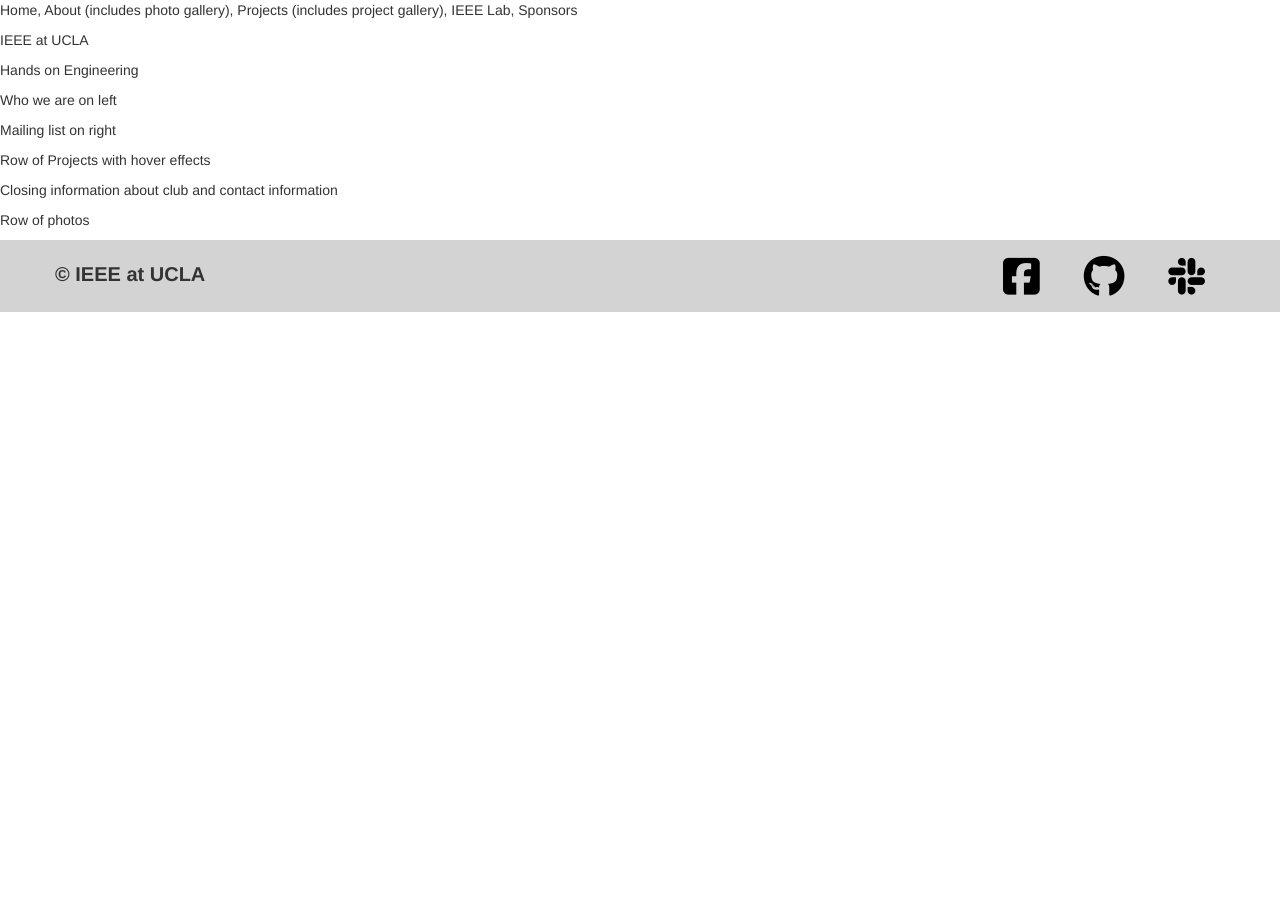
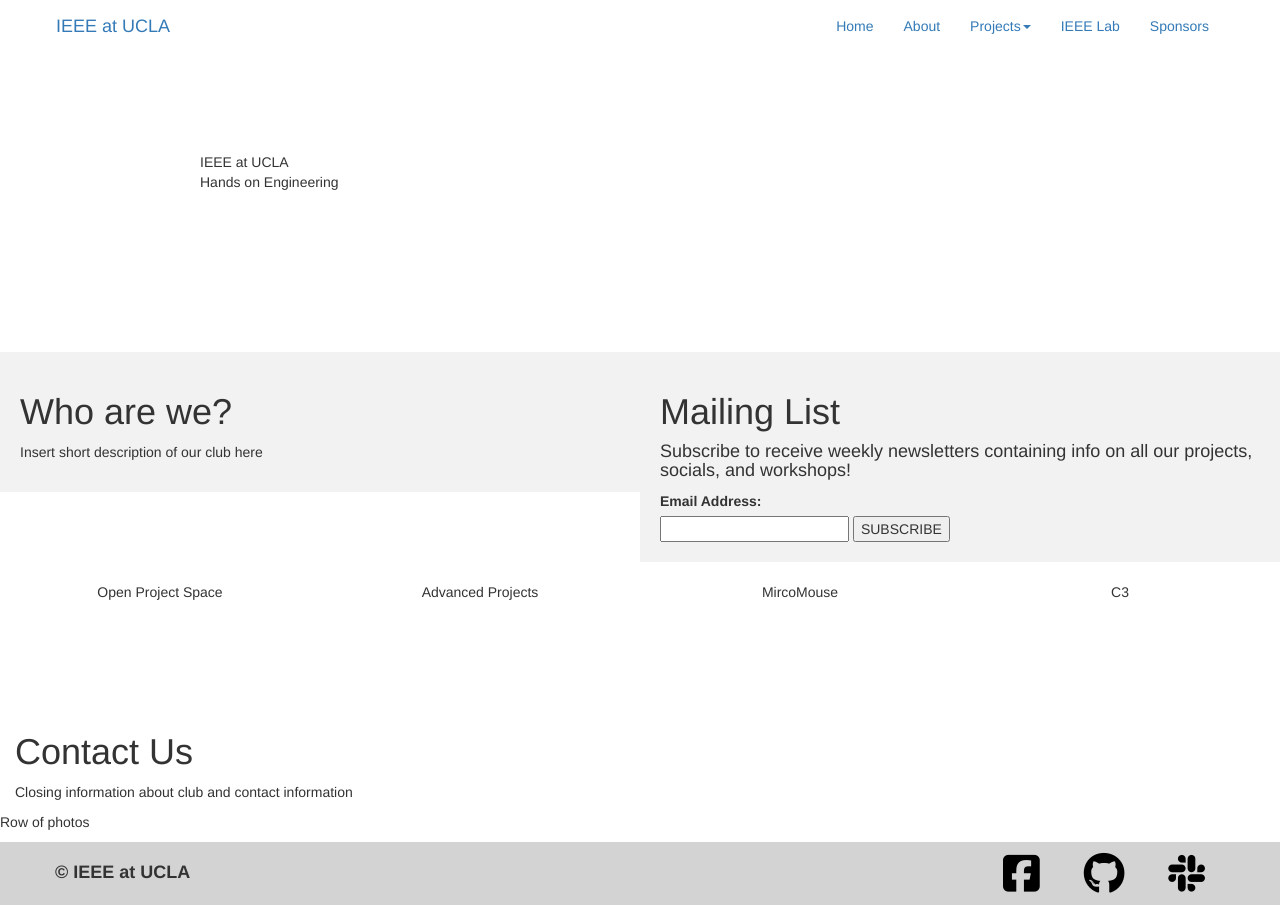
Before and after one commit to UCLA-IEEE/ieeebruins.com, a PHP site: page / in a window 1280 px wide. Before the commit the page ends 312 px from the top, so only its background shows below. Run offline with PHP 8.4, Linux system fonts and the light colour scheme; some libraries are stand-ins or nearby versions.

Commit message:
Fleshed out more content on home page

```diff
--- a/css/footer.css
+++ b/css/footer.css
@@ -1,16 +1,13 @@
 .footer {
     background-color: lightgrey;
-    padding: 15px 40px;
-}
-
-.footer p {
-    margin: 0;
-    font-size: 20px;
-    font-weight: bold;
+    padding: 10px 40px;
 }
 
 .footer .copyright {
-    padding-top: 5px;
+    padding-top: 8px;
+    margin: 0;
+    font-weight: bold;
+    font-size: 18px;
 }
 
 .footer .footer-media {
--- a/css/index.css
+++ b/css/index.css
@@ -1,3 +1,35 @@
-html {
+/* HOME BILLBOARD */
 
+.home-billboard {
+    height: 300px;
+    padding: 100px 200px;
 }
+
+.home-billboard p {
+    margin: 0;
+}
+
+/* DESCRIPTION */
+
+.description {
+    background-color: #F2F2F2;
+    padding: 20px;
+}
+
+/* MAILING LIST */
+
+.mailing-list {
+    padding: 20px;
+    background-color: #F2F2F2;
+}
+
+/* PROJECTS */
+.projects p {
+    margin: 0;
+    text-align: center;
+}
+
+.projects .project {
+    padding: 20px;
+    height: 150px;
+}
--- /dev/null
+++ b/css/navbar.css
@@ -0,0 +1,15 @@
+.navbar {
+    padding: 0 40px;
+    margin: 0;
+}
+
+.nav a,
+.nav a:hover {
+    text-decoration: none;
+}
+
+@media (max-width: 768px) {
+    .navbar {
+        padding: 0;
+    }
+}
--- a/includes/navbar.html
+++ b/includes/navbar.html
@@ -1 +1,28 @@
-<p>Home, About (includes photo gallery), Projects (includes project gallery), IEEE Lab, Sponsors</p>
+<div class="navbar">
+    <div class="container-fluid">
+        <div class="navbar-header">
+            <a class="navbar-brand" href="../">IEEE at UCLA</a>
+            <button type="button" class="navbar-toggle" data-toggle="collapse" data-target="#myNavbar">
+                <span class="icon-bar"></span>
+                <span class="icon-bar"></span>
+                <span class="icon-bar"></span>
+            </button>
+        </div>
+        <div class='collapse navbar-collapse' id='myNavbar'>
+        <ul class="nav navbar-nav navbar-right">
+            <li class="active"><a href="../">Home</a></li>
+            <li class="dropdown"><a href="#">About</a></li>
+            <li class="dropdown">
+                <a class="dropdown-toggle" data-toggle="dropdown" href="#">Projects<span class="caret"></span></a>
+                <ul class="dropdown-menu">
+                    <li><a href="#">Page 2-1</a></li>
+                    <li><a href="#">Page 2-2</a></li>
+                    <li><a href="#">Page 2-3</a></li>
+                </ul>
+            </li>
+            <li><a href='#'>IEEE Lab</a></li>
+            <li><a href="#">Sponsors</a></li>
+        </ul>
+        </div>
+    </div>
+</div>
--- a/index.php
+++ b/index.php
@@ -4,6 +4,9 @@
     <title>IEEE at UCLA</title>
     <meta charset="utf-8" />
     <meta name="viewport" content="width=device-width, initial-scale=1" />
+
+    <!-- jQuery -->
+    <script src='https://cdnjs.cloudflare.com/ajax/libs/jquery/3.2.1/jquery.min.js'></script>
 
     <!-- BOOTSTRAP -->
     <link rel="stylesheet" href="https://maxcdn.bootstrapcdn.com/bootstrap/3.3.7/css/bootstrap.min.css" integrity="sha384-BVYiiSIFeK1dGmJRAkycuHAHRg32OmUcww7on3RYdg4Va+PmSTsz/K68vbdEjh4u" crossorigin="anonymous">
@@ -13,28 +16,69 @@
     <script src="https://use.fontawesome.com/348865e609.js"></script>
 
     <!-- STYLESHEETS -->
-    <link rel='stylesheet' href='./css/index.css' />
-    <link rel='stylesheet' href='./css/footer.css' />
+    <link rel='stylesheet' href='../css/index.css' />
+    <link rel='stylesheet' href='../css/footer.css' />
+    <link rel='stylesheet' href='../css/navbar.css' />
 </head>
 <body>
+    <!-- NAVBAR -->
     <?php include('./includes/navbar.html'); ?>
-    <div>
+
+    <!-- HOME BILLBOARD -->
+    <div class='home-billboard'>
         <p>IEEE at UCLA</p>
         <p>Hands on Engineering</p>
     </div>
-    <div>
-        <p>Who we are on left</p>
-        <p>Mailing list on right</p>
+
+    <!-- INTRO AND MAILING LIST -->
+    <div class='intro container-fluid'>
+        <div class='row'>
+            <div class='description col-md-6'>
+                <h1>Who are we?</h1>
+                <p>Insert short description of our club here</p>
+            </div>
+            <div class='mailing-list col-md-6'>
+                <h1>Mailing List</h1>
+                <h4>Subscribe to receive weekly newsletters containing info on all our projects, socials, and workshops!</h4>
+                <form>
+                    <label style='display: block;' class='form-label'>Email Address:</label>
+                    <input type='email' class='email-address'/>
+                    <button type='submit' class='subscribe'>SUBSCRIBE</button>
+                </form>
+            </div>
+        </div>
     </div>
-    <div>
-        <p>Row of Projects with hover effects</p>
+
+    <!-- PROJECT QUICK LOOK -->
+    <div class='projects container-fluid'>
+        <div class='row'>
+            <div class='project col-md-3 col-sm-6'>
+                <p>Open Project Space</p>
+            </div>
+            <div class='project col-md-3 col-sm-6'>
+                <p>Advanced Projects</p>
+            </div>
+            <div class='project col-md-3 col-sm-6'>
+                <p>MircoMouse</p>
+            </div>
+            <div class='project col-md-3 col-sm-6'>
+                <p>C3</p>
+            </div>
+        </div>
     </div>
-    <div>
+
+    <!-- CONTACT INFO -->
+    <div class='container-fluid contact-info'>
+        <h1>Contact Us</h1>
         <p>Closing information about club and contact information</p>
     </div>
+
+    <!-- PHOTO QUICK LOOK -->
     <div>
         <p>Row of photos</p>
     </div>
+
+    <!-- FOOTER -->
     <?php include('./includes/footer.html'); ?>
 </body>
 </html>
```
